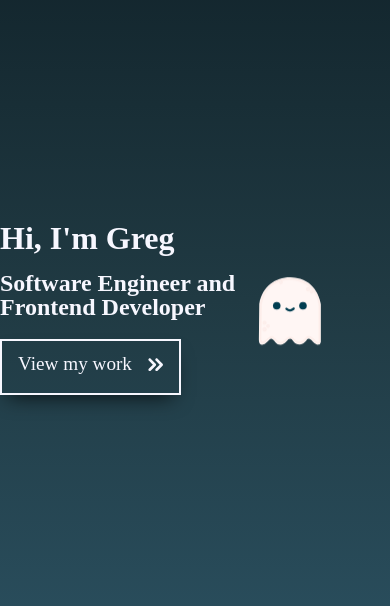
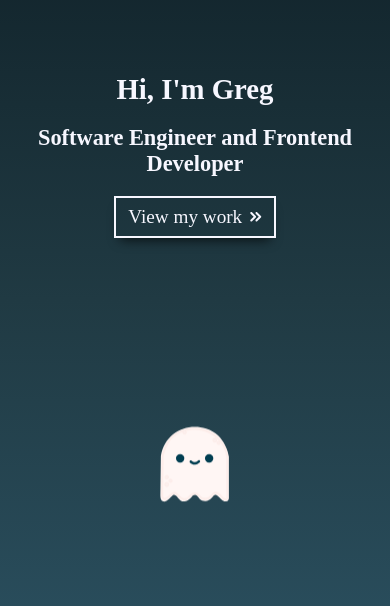
Before and after one commit to Tangerinez/Portfolio, a React (Create React App) app in the folder portfolio/: page / in a window 390 px wide. Shown: the part 122-728 px from the top of the page. Built offline with nearby package versions, Linux system fonts and the light colour scheme.

Commit message:
Made banner mobile responsive

```diff
--- a/portfolio/src/components/Arrow/Arrow.css
+++ b/portfolio/src/components/Arrow/Arrow.css
@@ -1,5 +1,9 @@
 .arrow {
-  width: 0.8em;
-  padding-top: 4px;
-  margin-left: 16px;
+  width: 0.6em;
 }
+
+@media only screen and (min-width: 768px) {
+  .arrow {
+    width: 0.7em;
+  }
+}
--- a/portfolio/src/components/Arrow/Arrow.js
+++ b/portfolio/src/components/Arrow/Arrow.js
@@ -5,9 +5,9 @@ function Arrow() {
   return (
     <svg
       className="arrow"
-      xmlnsX="http://ns.adobe.com/Extensibility/1.0/"
-      xmlnsI="http://ns.adobe.com/AdobeIllustrator/10.0/"
-      xmlnsGraph="http://ns.adobe.com/Graphs/1.0/"
+      xmlnsx="http://ns.adobe.com/Extensibility/1.0/"
+      xmlnsi="http://ns.adobe.com/AdobeIllustrator/10.0/"
+      xmlnsgraph="http://ns.adobe.com/Graphs/1.0/"
       xmlns="http://www.w3.org/2000/svg"
       xmlnsXlink="http://www.w3.org/1999/xlink"
       version="1.1"
@@ -24,7 +24,7 @@ function Arrow() {
           width="1"
           height="1"
         />
-        <g iExtraneous="self">
+        <g iextraneous="self">
           <g>
             <path
               fill="#f7f7ff"
--- a/portfolio/src/components/Banner/Banner.css
+++ b/portfolio/src/components/Banner/Banner.css
@@ -3,12 +3,32 @@
   background: -webkit-linear-gradient(to top, #2c5364, #203a43, #0f2027);
   background: linear-gradient(to top, #2c5364, #203a43, #0f2027);
   height: 100vh;
+  padding: 0 2em 0 2em;
 }
 
 .banner-content {
   height: 100%;
   display: flex;
-  flex-direction: row;
-  justify-content: space-around;
+  flex-direction: column;
+  justify-content: space-evenly;
   align-items: center;
 }
+
+.left-container {
+  display: flex;
+  flex-direction: column;
+  align-items: center;
+}
+
+@media only screen and (min-width: 768px) {
+  .banner-content {
+    display: flex;
+    flex-direction: row;
+    justify-content: space-around;
+    align-items: center;
+    padding: 0;
+  }
+  .left-container {
+    display: block;
+  }
+}
--- a/portfolio/src/components/Banner/Banner.js
+++ b/portfolio/src/components/Banner/Banner.js
@@ -6,7 +6,7 @@ import "./Banner.css";
 
 function Banner() {
   return (
-    <div class="banner-container">
+    <div className="banner-container">
       <div className="banner-content">
         <div className="left-container">
           <IntroText />
--- a/portfolio/src/components/Buttons/ViewWorkButton/ViewWorkButton.css
+++ b/portfolio/src/components/Buttons/ViewWorkButton/ViewWorkButton.css
@@ -1,19 +1,22 @@
-button {
+.work-btn {
   background-color: inherit;
   font-family: "Proxima Nova";
   border: 2px solid #f7f7ff;
   color: #f7f7ff;
-  font-size: 1.2em;
-  padding: 12px 16px 12px 16px;
   transition: all 0.5s ease;
   cursor: pointer;
-  box-shadow: 0 10px 20px -8px rgba(0, 0, 0, 0.7);
   cursor: pointer;
   display: inline-block;
+  font-size: 1.2em;
+  padding: 8px 12px 8px 12px;
+  box-shadow: 0 8px 12px -6px rgba(0, 0, 0, 0.7);
 }
 
 .arrow-container {
   transition: all 0.5s ease;
+  height: 18px;
+  margin-left: 8px;
+  margin-top: 3px;
 }
 
 .btn-container {
@@ -21,6 +24,23 @@ button {
   flex-direction: row;
 }
 
-.btn-container .arrow-container:hover {
+.work-btn:hover .arrow-container {
   transform: rotate(90deg);
 }
+
+.work-btn:hover {
+  background-color: #00a4a6;
+}
+
+@media only screen and (min-width: 768px) {
+  .arrow-container {
+    height: 20px;
+    margin-left: 16px;
+    margin-top: 5px;
+  }
+  .work-btn {
+    font-size: 1.4em;
+    padding: 12px 16px 12px 16px;
+    box-shadow: 0 10px 20px -8px rgba(0, 0, 0, 0.7);
+  }
+}
--- a/portfolio/src/components/Buttons/ViewWorkButton/ViewWorkButton.js
+++ b/portfolio/src/components/Buttons/ViewWorkButton/ViewWorkButton.js
@@ -4,7 +4,7 @@ import Arrow from "../../Arrow/Arrow";
 
 function ViewWorkButton() {
   return (
-    <button>
+    <button className="work-btn">
       <div className="btn-container">
         <div>View my work</div>
         <div className="arrow-container">
--- a/portfolio/src/components/Ghost/Ghost.css
+++ b/portfolio/src/components/Ghost/Ghost.css
@@ -1,10 +1,18 @@
 .ghost {
   animation: float 3s ease-out infinite;
-  margin-right: 4em;
+  width: 80px;
+  position: relative;
+  bottom: 2em;
 }
 
 @keyframes float {
   50% {
-    transform: translate(0, 20px);
+    transform: translate(0, 30px);
   }
 }
+
+@media only screen and (min-width: 768px) {
+  .ghost {
+    width: 190px;
+  }
+}
--- a/portfolio/src/components/Ghost/Ghost.js
+++ b/portfolio/src/components/Ghost/Ghost.js
@@ -14,7 +14,7 @@ function Ghost() {
       width="127.433px"
       height="132.743px"
       viewBox="0 0 127.433 132.743"
-      enable-background="new 0 0 127.433 132.743"
+      enableBackground="new 0 0 127.433 132.743"
       xmlSpace="preserve"
     >
       <path
@@ -38,7 +38,7 @@ function Ghost() {
       <circle
         fill="#FCEFED"
         stroke="#FEEBE6"
-        stroke-miterlimit="10"
+        strokeMiterlimit="10"
         cx="18.614"
         cy="99.426"
         r="3.292"
@@ -46,7 +46,7 @@ function Ghost() {
       <circle
         fill="#FCEFED"
         stroke="#FEEBE6"
-        stroke-miterlimit="10"
+        strokeMiterlimit="10"
         cx="95.364"
         cy="28.676"
         r="3.291"
@@ -54,7 +54,7 @@ function Ghost() {
       <circle
         fill="#FCEFED"
         stroke="#FEEBE6"
-        stroke-miterlimit="10"
+        strokeMiterlimit="10"
         cx="24.739"
         cy="93.551"
         r="2.667"
@@ -62,7 +62,7 @@ function Ghost() {
       <circle
         fill="#FCEFED"
         stroke="#FEEBE6"
-        stroke-miterlimit="10"
+        strokeMiterlimit="10"
         cx="101.489"
         cy="33.051"
         r="2.666"
@@ -70,7 +70,7 @@ function Ghost() {
       <circle
         fill="#FCEFED"
         stroke="#FEEBE6"
-        stroke-miterlimit="10"
+        strokeMiterlimit="10"
         cx="18.738"
         cy="87.717"
         r="2.833"
@@ -78,7 +78,7 @@ function Ghost() {
       <path
         fill="#FCEFED"
         stroke="#FEEBE6"
-        stroke-miterlimit="10"
+        strokeMiterlimit="10"
         d="M116.279,55.814c-0.021-0.286-2.323-28.744-30.221-41.012
    c-7.806-3.433-15.777-5.173-23.691-5.173c-16.889,0-30.283,7.783-37.187,15.067c-9.229,9.736-13.84,26.712-14.191,30.259
    l-0.748,62.332c0.149,2.133,1.389,6.167,5.019,6.167c1.891,0,4.074-1.083,6.672-3.311c4.96-4.251,7.424-6.295,9.226-6.295
--- a/portfolio/src/components/IntroText/IntroText.css
+++ b/portfolio/src/components/IntroText/IntroText.css
@@ -1,5 +1,25 @@
 .introText-container {
   color: #f7f7ff;
   font-family: "Proxima Nova";
-  line-height: 1.5em;
+  text-align: center;
 }
+
+.introText-title {
+  font-size: 1.8em;
+}
+.introText-content {
+  font-size: 1.4em;
+}
+
+@media only screen and (min-width: 768px) {
+  .introText-container {
+    line-height: 1.5em;
+    text-align: left;
+  }
+  .introText-title {
+    font-size: 2em;
+  }
+  .introText-content {
+    font-size: 1.5em;
+  }
+}
--- a/portfolio/src/components/IntroText/IntroText.js
+++ b/portfolio/src/components/IntroText/IntroText.js
@@ -5,7 +5,9 @@ function IntroText() {
   return (
     <div className="introText-container">
       <h1 className="introText-title">Hi, I'm Greg</h1>
-      <h2>Software Engineer and Frontend Developer</h2>
+      <h2 className="introText-content">
+        Software Engineer and Frontend Developer
+      </h2>
     </div>
   );
 }
```
